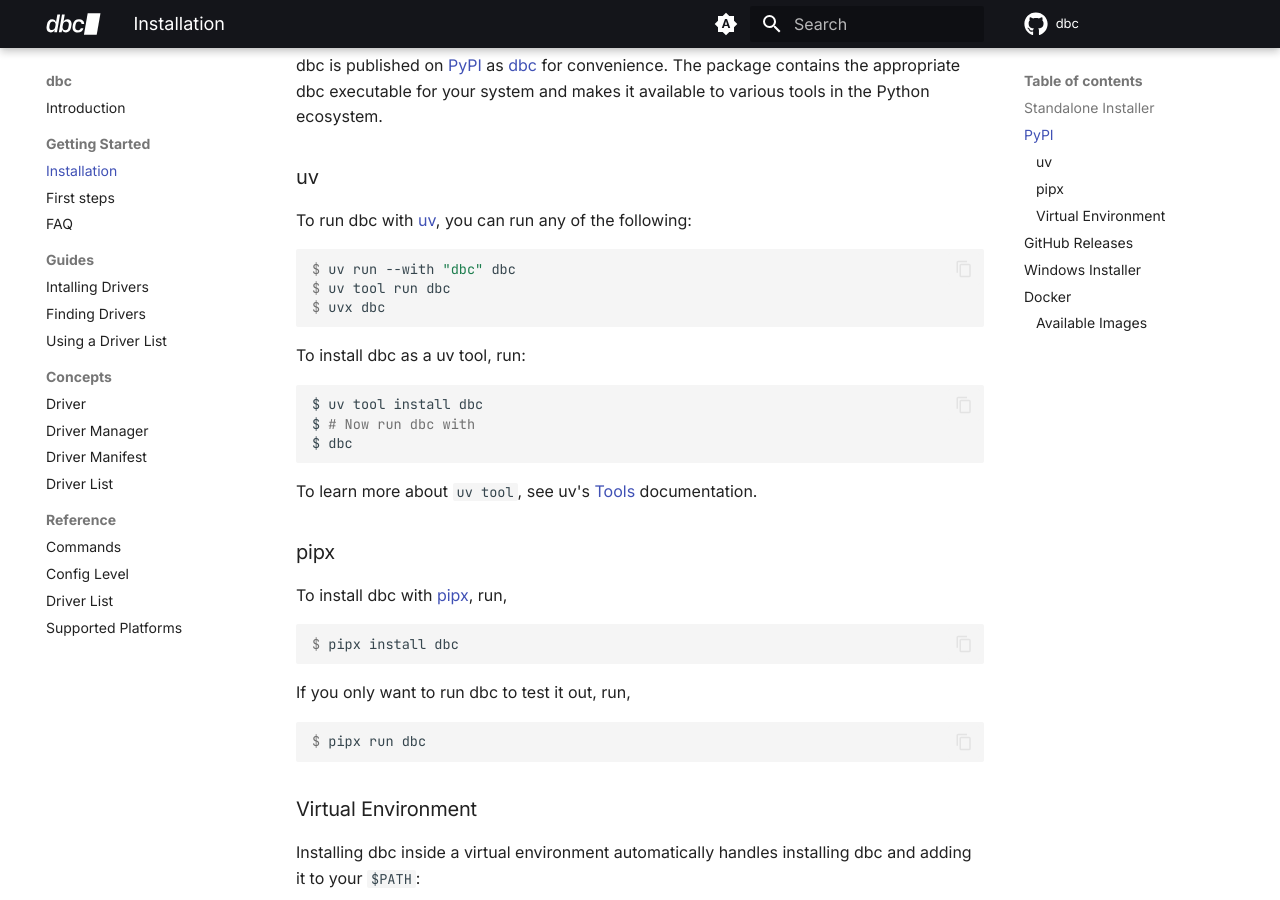
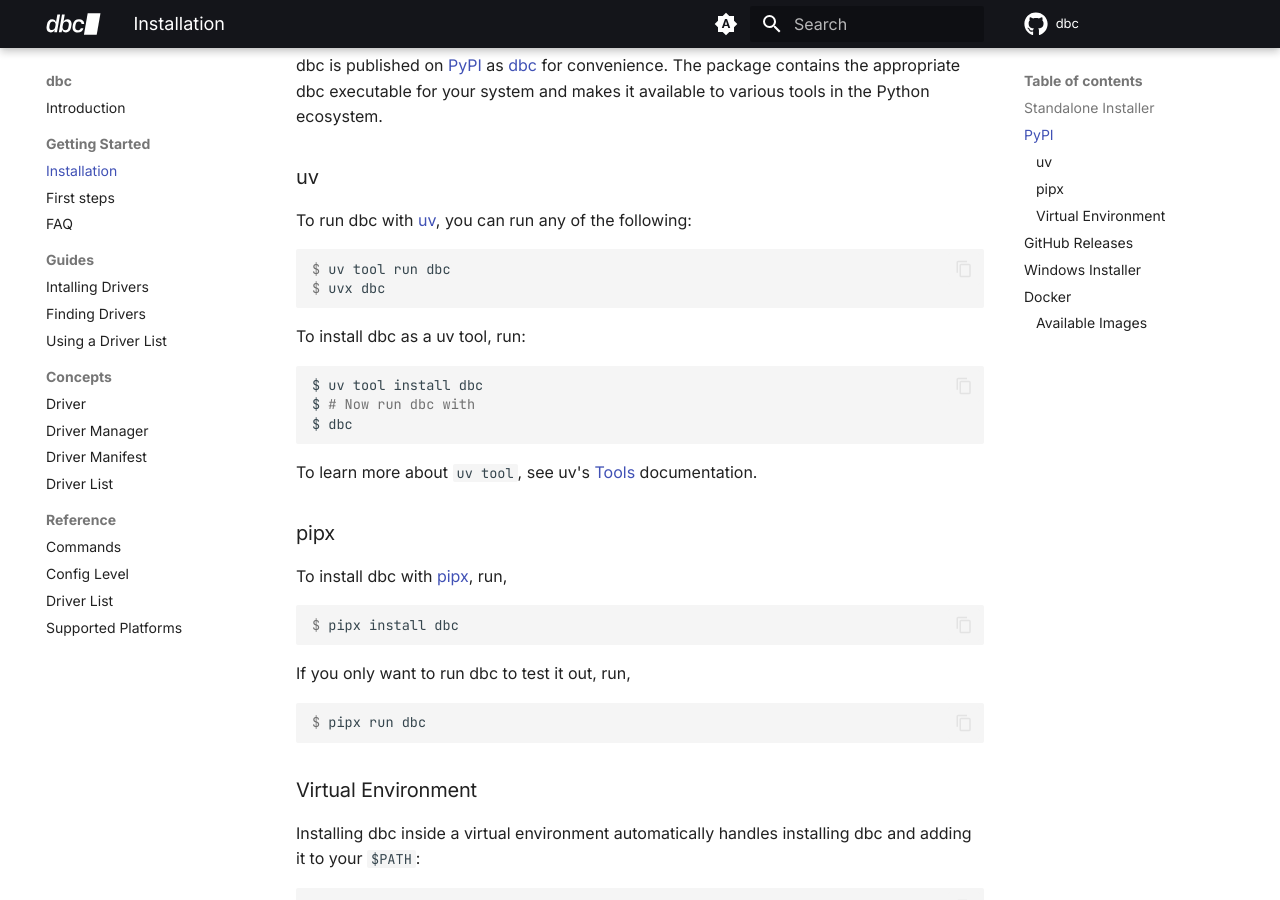
Before and after one commit to columnar-tech/dbc, an MkDocs documentation site: the page built from docs/getting_started/installation.md, in a window 1280 px wide and 900 px high, scrolled down 859 px. Built offline with MkDocs 1.6.1 and Material for MkDocs 9.7.7, drawn with Linux system fonts in a browser that asks for light colours; plug-ins that fetch from the network failed and are left out; comment, search, counter and statistics services are not loaded.

Commit message:
Update docs/getting_started/installation.md
Co-authored-by: Ian Cook <ianmcook@gmail.com>

````diff
--- a/docs/getting_started/installation.md
+++ b/docs/getting_started/installation.md
@@ -70,7 +70,6 @@
 To run dbc with [uv](https://docs.astral.sh/uv/), you can run any of the following:
 
 ```console
-$ uv run --with "dbc" dbc
 $ uv tool run dbc
 $ uvx dbc
 ```
````
